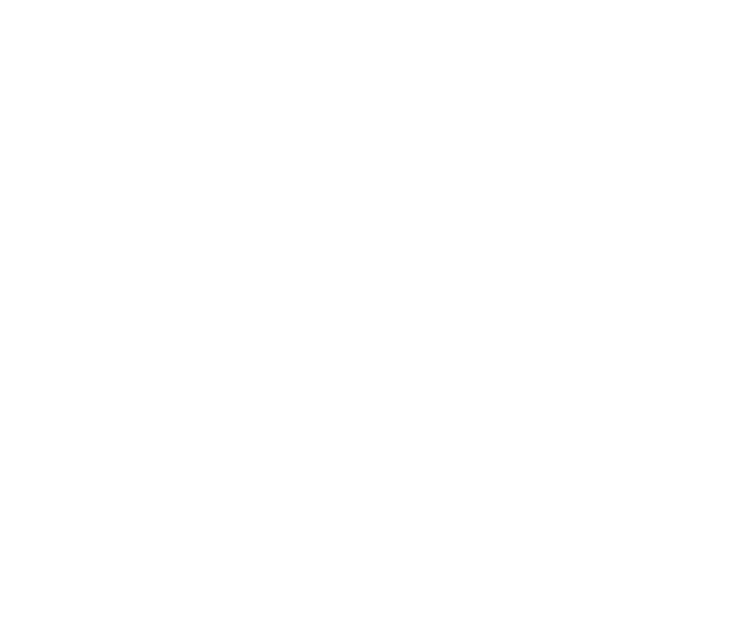
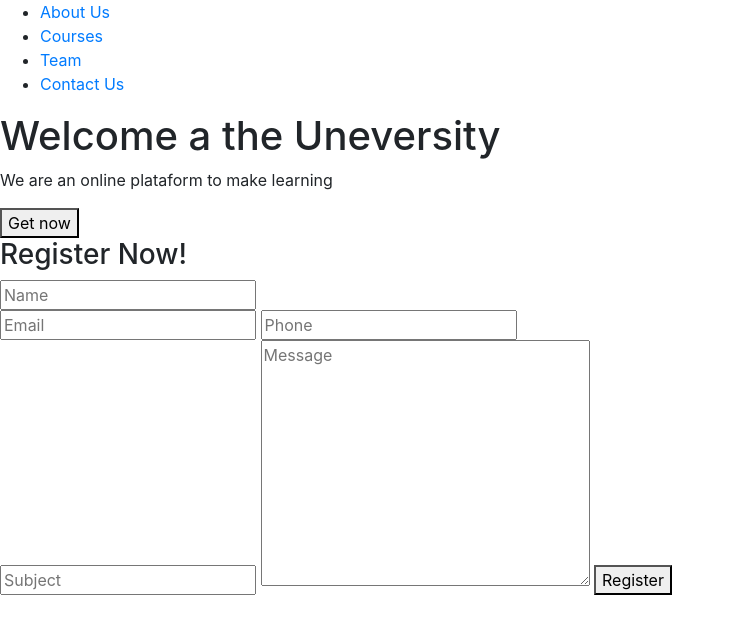
Before and after one commit to ChristianMagallanes24/tecnico, a plain HTML site: page index.html in a window 1280 px wide. Shown: the whole page, without its empty margins (0-735 px from the left). Drawn offline with nearby package versions, Linux system fonts and the light colour scheme.

Commit message:
se estrocturo la pagina

```diff
--- a/index.html
+++ b/index.html
@@ -7,7 +7,71 @@
     <title>Tecnicoo</title>
 </head>
 <body>
+    <nav>
+        <div class="logo-container">
+            <!--img-->
+        </div>
+        <div class="menu-items">
+            <ul>
+                <li><a href="#">About Us</a></li>
+                <li><a href="#"> Courses</a></li>
+                <li><a href="#"> Team</a></li>
+                <li><a href="#">Contact Us</a></li>
+            </ul>
+        </div>
+    </nav>
+    <!--Header-->
+    <header>
+        <!--Text div-->
+        <div>
+            <h1>Welcome a the Uneversity</h1>
+            <p>We are an online plataform to make learning</p>
+            <button>Get now</button>
+        </div>
+        <!--Form div-->
+        <div>
+            <h3>Register Now!</h3>
+            <div>
+                <input type="text" placeholder="Name">
+                <div>
+                    <input type="email" placeholder="Email">
+                    <input type="text" placeholder="Phone">
+                </div>
+                <input type="text" placeholder="Subject">
+                <textarea name="" id="" cols="30" rows="10" placeholder="Message"></textarea>
+                <button>Register</button>
+            </div>
+        </div>
+    </header>
 
+
+    <!--main-->
+    <main>
+        <!--the monst popular section-->
+        <section>
+
+        </section>
+        <!--About us section-->
+        <section>
+
+        </section>
+         <!--Study careers section-->
+         <section>
+
+         </section>
+         <!--Our Team Section-->
+         <section>
+
+         </section>
+         <!--Video Section-->
+         <section>
+
+         </section>
+    </main>
+    <!--Footer section-->
+    <footer>
+
+    </footer>
 
     <script src="https://code.jquery.com/jquery-3.2.1.slim.min.js" integrity="sha384-KJ3o2DKtIkvYIK3UENzmM7KCkRr/rE9/Qpg6aAZGJwFDMVNA/GpGFF93hXpG5KkN" crossorigin="anonymous"></script>
     <script src="https://cdn.jsdelivr.net/npm/popper.js@1.12.9/dist/umd/popper.min.js" integrity="sha384-ApNbgh9B+Y1QKtv3Rn7W3mgPxhU9K/ScQsAP7hUibX39j7fakFPskvXusvfa0b4Q" crossorigin="anonymous"></script>
```
